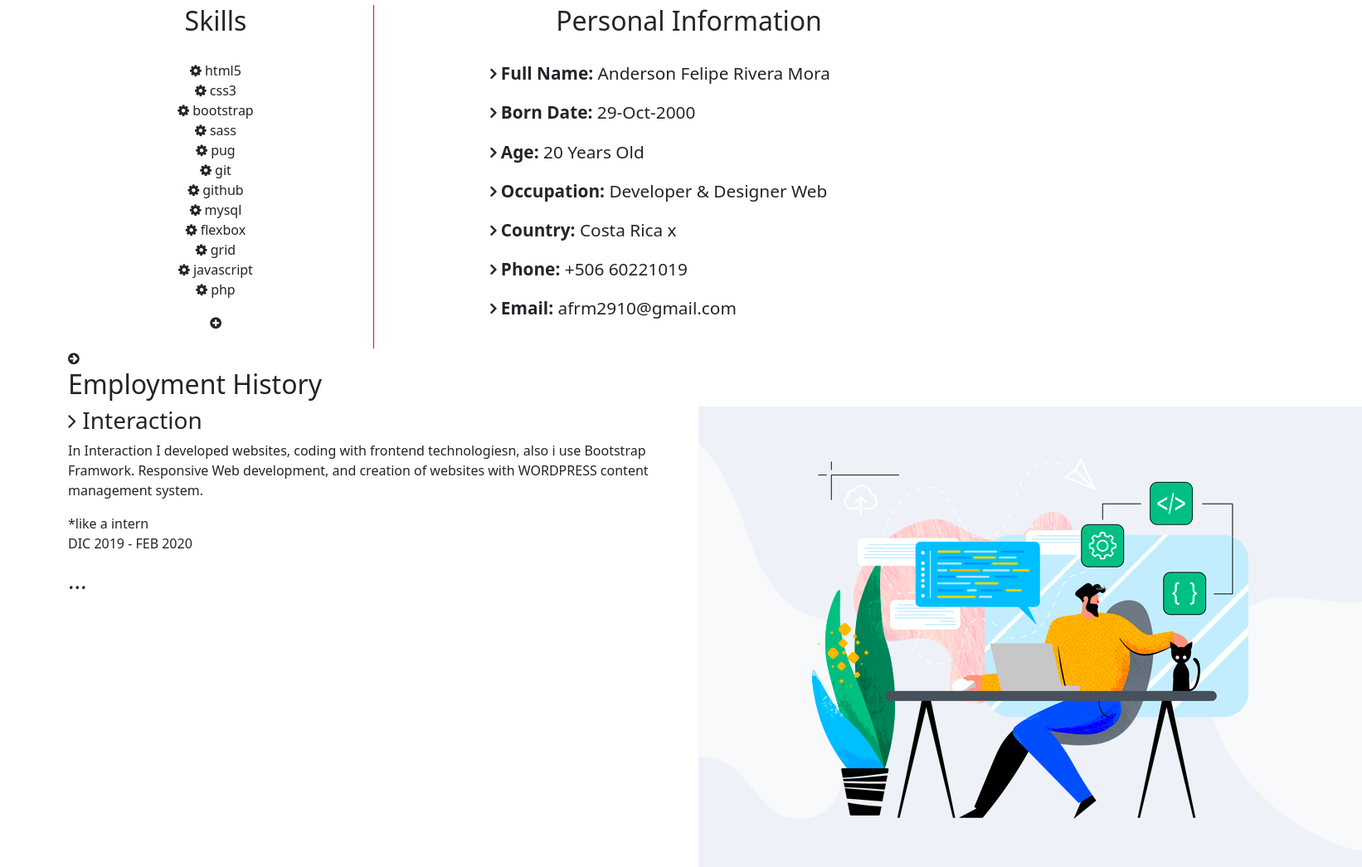
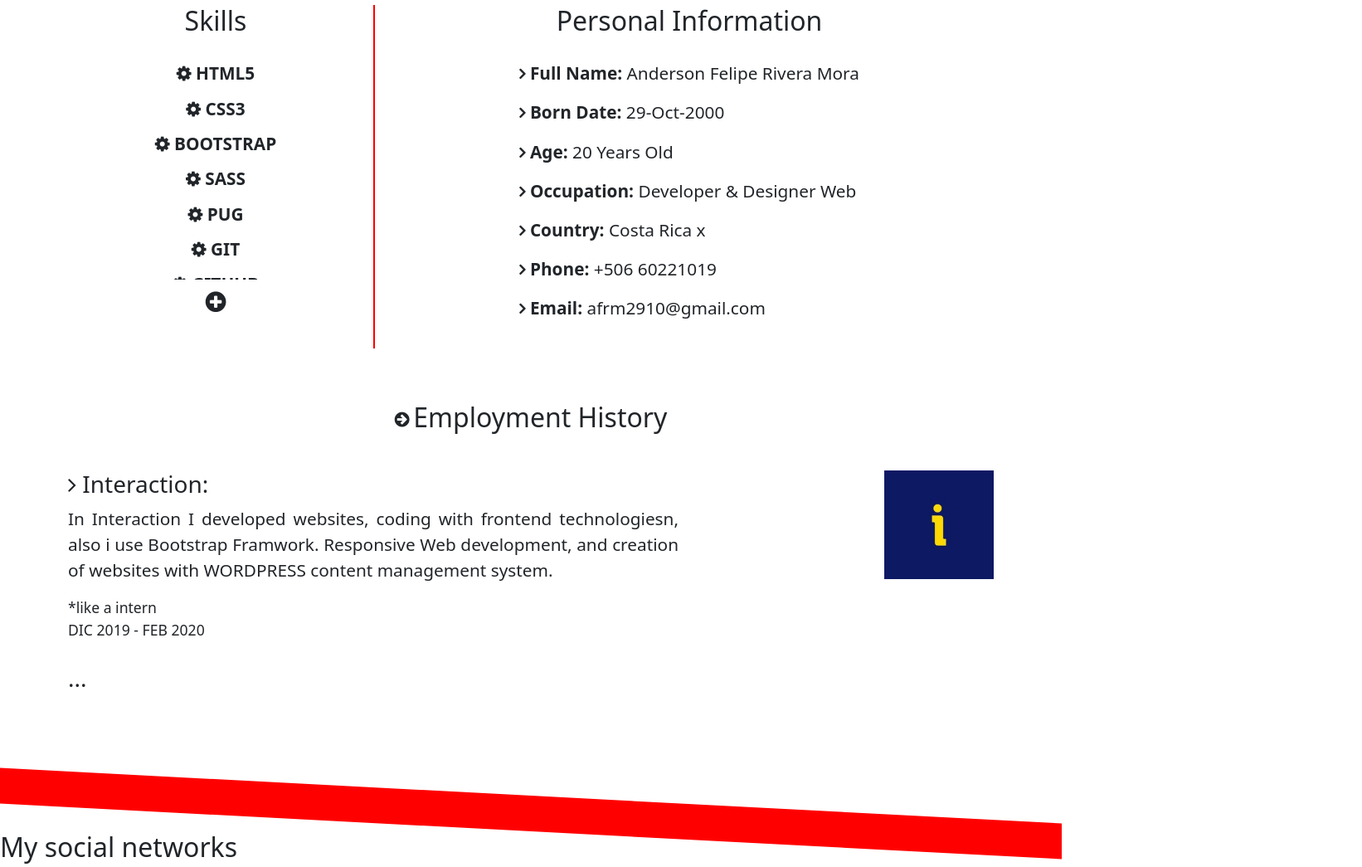
Before and after one commit to anderson-rivera/my-resume, a plain HTML site: page index.html in a window 1280 px wide. Shown: the part 474-1519 px from the top of the page at 83% size, 1642 px wide, since content can reach past the window. Drawn offline with nearby package versions, Linux system fonts and the light colour scheme.

Commit message:
added more css and make images more lite

```diff
--- a/css/style.css
+++ b/css/style.css
@@ -53,10 +53,14 @@ header{
     outline: 1px solid #fff;
 }
 /*gmail logo*/
+.mail-picture button.mail .logo-mail{
+   padding-left: 15px;
+}
 .mail-picture button.mail .logo-mail img{
-    width: 70px;
+    width: 40px;
     height: auto;
     display: block;
+    margin-right: 7px;
 }
 .mail-picture button.mail .dir{
     display: flex;
@@ -123,22 +127,39 @@ header{
 }
 
 /* Skills */
-.skils-title{
+.skills-title{
     text-align: center;
 }
-.skils-title h2{
+.skills-title h2{
     margin-bottom: 1.8rem;
+}
+.skills-title .skills-lyst{
+    max-height: 16.5rem;
+    overflow-y: hidden;
+}
+.skills-title .skills-lyst ul li{
+    margin-bottom: 0.7rem;
+    font-size: 1.3rem;
+    text-transform: uppercase;
+    font-weight: 600;
+}
+.skills-title .plus{
+    margin-top: 0.8rem;
+}
+.skills-title .plus i{
+    font-size: 1.8rem;
 }
 /* info */
 .info-title{
-    border-left: 1px solid red;
+    border-left: 2px solid red;
 }
 .info-title h2{
     text-align: center;
     margin-bottom: 1.8rem;
 }
 .info-title .info-lyst{
-    padding-left: 8rem;
+    display: flex;
+    justify-content: center;
     font-size: 1.3rem;
 }
 .info-title .info-lyst ul{
@@ -151,3 +172,55 @@ header{
     display: inline-block;
     font-weight: 400;
 }
+
+/* Employment */
+.sec2{
+    margin-top: 4rem;
+}
+.employ-title{
+    display: flex;
+    justify-content: center;
+    align-items: center;
+    margin-bottom: 2.3rem;
+}
+.employ-title .right-arrow{
+    padding-right: 0.3rem;
+}
+.employ-title .right-arrow i{
+    font-size: 1.3rem;
+}
+/* feed */
+.feed{
+    margin-bottom: 1.8rem;
+}
+.feed h3{
+    margin-bottom: 0.6rem;
+}
+.feed p{
+    font-size: 1.3rem;
+    text-align: justify;
+}
+.feed span{
+    font-size: 1.1rem;
+}
+.feed p.date{
+    font-size: 1.1rem;
+    text-transform: uppercase;
+}
+/* img */
+.image-brand{
+    display: flex;
+    justify-content: flex-end;
+}
+.image-brand img{
+    max-width: 37%;
+}
+
+/*  skew div */
+.skew{
+    width: 100%;
+    height: 43px;
+    background: red;
+    transform: skew(0deg, 3deg);
+    margin-top: 6rem;
+}
--- a/index.html
+++ b/index.html
@@ -34,7 +34,7 @@
                     </button>
                     <div class="picture">
                         <div class="photo-frame"> <!-- Grey Square -->
-                            <img src="media/img/me.jpg" alt="My photo">
+                            <img src="media/img/me.png" alt="My photo">
                         </div>
                     </div>
                 </div>
@@ -67,7 +67,7 @@
             <section>
                 <div class="container">
                     <div class="row">
-                        <div class="col-sm-12 col-md-4 skils-title">
+                        <div class="col-sm-12 col-md-4 skills-title">
                             <h2><span>S</span>kills</h2>
                             <div class="skills-lyst">
                                 <ul>
@@ -129,7 +129,7 @@
         <section class="sec2">
             <div class="container">
                 <div class="row">
-                    <div class="col-12">
+                    <div class="col-12 employ-title">
                         <div class="right-arrow">
                             <i class="fa fa-arrow-circle-right" aria-hidden="true"></i>
                         </div>
@@ -139,21 +139,21 @@
                     </div>
                     <div class="col-sm-12 col-md-8">
                         <div class="feed">
-                            <h3><i class="fa fa-angle-right" aria-hidden="true"></i> Interaction</h3>
+                            <h3><i class="fa fa-angle-right" aria-hidden="true"></i> Interaction:</h3>
                             <p>In Interaction I developed websites, coding with frontend technologiesn, also i use Bootstrap Framwork. Responsive
                                 Web development, and creation of websites with WORDPRESS content management system.</p>
                             <span>*like a intern</span>
-                            <p>DIC 2019 - FEB 2020</p>
+                            <p class="date">dic 2019 - feb 2020</p>
                         </div>
                         <div class="feed">
                             <h3>...</h3>
                         </div>
                     </div>
-                    <div class="col-sm-12 col-md-4">
-                        <div class="img-webdev">
+                    <div class="col-sm-12 col-md-4 image-brand-wrapper">
+                        <div class="image-brand">
                             <span></span>
                             <span></span>
-                            <img src="media/img/web-dev.png" alt="Web Developer Image">
+                            <img src="media/img/interaction.jpg" alt="Company Logo">
                             <span></span>
                             <span></span>
                         </div>
@@ -163,7 +163,7 @@
         </section>
 
         <section class="sec3">
-            <div class="skew">x</div>
+            <div class="skew"></div>
             <div class="networks-title">
                 <h2><span>M</span>y social networks</h2>
             </div>
```
Also changed, not shown: media/img/gmail-logo.png, media/img/hero.jpeg (deleted), media/img/interaction.jpg (added), media/img/me.jpg (deleted), media/img/me.png (added), media/img/tool.svg (deleted), media/img/web-dev.png (deleted).
